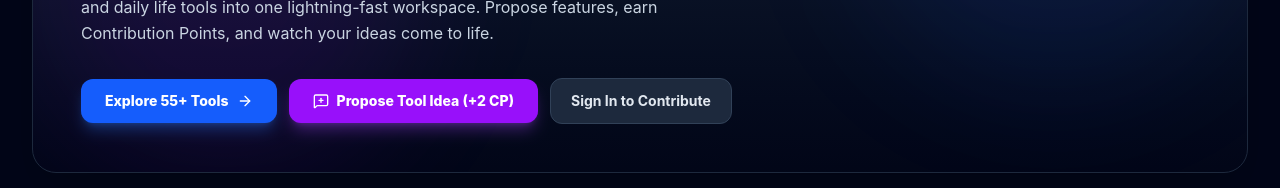
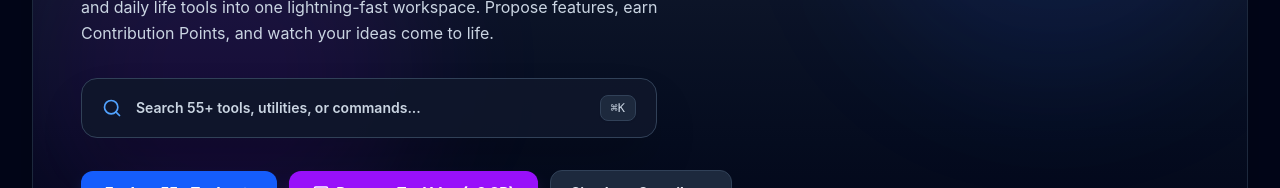
Before and after one commit to yl-loaf/OmniTools, a React (Vite) app: page / in a window 1280 px wide. Shown: the part 394-582 px from the top of the page. Built offline with nearby package versions, Linux system fonts and the light colour scheme; no server answers; the database is empty.

Commit message:
feat: add quick search bar to homepage
Introduce a prominent search trigger on the homepage to improve discoverability and navigation across the utility toolkit.

```diff
--- a/src/App.tsx
+++ b/src/App.tsx
@@ -1128,6 +1128,7 @@ export default function App() {
             onToggleFavorite={handleToggleFavorite}
             currentUser={currentUser}
             onOpenAuth={handleLoginGoogle}
+            onOpenSearch={() => setSearchModalOpen(true)}
           />
         )}
 
--- a/src/components/HomePage.tsx
+++ b/src/components/HomePage.tsx
@@ -19,7 +19,8 @@ import {
   Award,
   ShieldCheck,
   TrendingUp,
-  Users
+  Users,
+  Search
 } from 'lucide-react';
 
 interface HomePageProps {
@@ -31,6 +32,7 @@ interface HomePageProps {
   onToggleFavorite: (toolId: string) => void;
   currentUser: UserProfile | null;
   onOpenAuth: () => void;
+  onOpenSearch: () => void;
 }
 
 export const HomePage: React.FC<HomePageProps> = ({
@@ -42,6 +44,7 @@ export const HomePage: React.FC<HomePageProps> = ({
   onToggleFavorite,
   currentUser,
   onOpenAuth,
+  onOpenSearch,
 }) => {
   // Stats
   const totalTools = TOOLS_REGISTRY.length;
@@ -81,6 +84,22 @@ export const HomePage: React.FC<HomePageProps> = ({
           <p className="text-sm sm:text-base text-slate-300 leading-relaxed max-w-2xl">
             OmniTools combines lightning-fast developer utilities, design studios, health calculators, and daily life tools into one lightning-fast workspace. Propose features, earn Contribution Points, and watch your ideas come to life.
           </p>
+
+          {/* Prominent Quick Search Bar */}
+          <div className="max-w-xl pt-2">
+            <button
+              onClick={onOpenSearch}
+              className="w-full bg-slate-900/90 hover:bg-slate-900 border border-slate-700 hover:border-blue-500 rounded-2xl px-5 py-4 flex items-center gap-3.5 cursor-pointer transition shadow-2xl group text-left"
+            >
+              <Search className="w-5 h-5 text-blue-400 group-hover:scale-110 transition shrink-0" />
+              <span className="text-sm text-slate-300 font-semibold flex-1">
+                Search 55+ tools, utilities, or commands...
+              </span>
+              <kbd className="px-2.5 py-1 bg-slate-800 text-slate-300 rounded-lg text-xs font-mono border border-slate-700 shadow-xs">
+                ⌘K
+              </kbd>
+            </button>
+          </div>
 
           <div className="flex flex-wrap items-center gap-3 pt-2">
             <button
```
